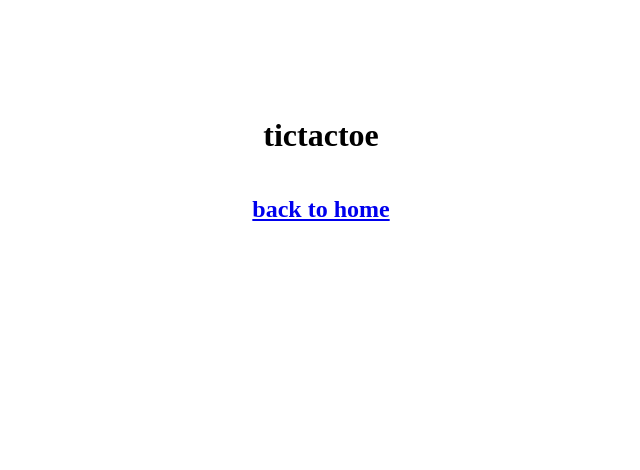
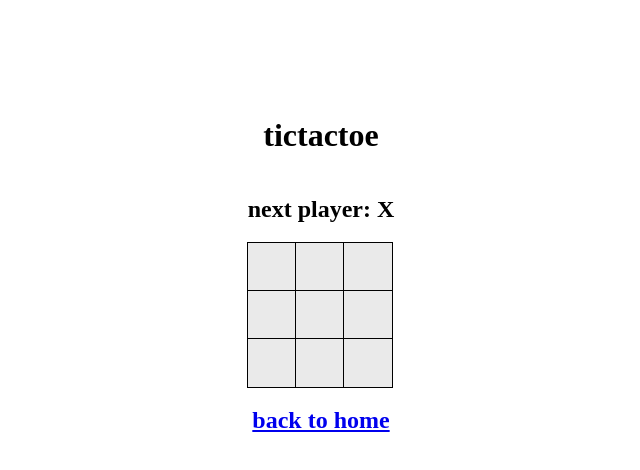
Before and after one commit to TomTomMao/react-tutorial-tic-tac-toe, a Next.js app: page /games/tictactoe in a window 1280 px wide. Shown: the top 470 px of the page, without its empty margins (319-959 px from the left). Built offline with nearby package versions, Linux system fonts and the light colour scheme.

Commit message:
game worked

```diff
--- /dev/null
+++ b/app/games/tictactoe/page.module.css
@@ -0,0 +1,21 @@
+.square {
+    border: black 1px solid;
+    background-color: rgb(234, 234, 234);
+    width: 50px;
+    height: 50px;
+    font-size: 1em;
+    margin: -1px;
+}
+.square:hover{
+    background-color: rgb(255, 188, 188);
+}
+
+.board {
+    display: flex;
+    flex-direction: column;
+}
+.boardRow {
+    display: flex;
+    flex-direction: row wrap;
+    align-items: center;
+}
--- a/app/games/tictactoe/page.tsx
+++ b/app/games/tictactoe/page.tsx
@@ -1,5 +1,78 @@
+'use client';
+import styles from './page.module.css';
+import utilStyles from '../../../styles/utils.module.css'
+import { useState } from 'react';
+function Square({ value, onSquareClick }: { value: string | null, onSquareClick: () => void }) {
+    return (
+        <button className={styles.square} onClick={onSquareClick}>
+            {value}
+        </button>
+    )
+}
+function Board() {
+    const [squares , setSquares] = useState(Array(9).fill(null));
+    const [xIsNext, setXIsNext] = useState(true)
+    const winner = calculateWinner(squares);
+    let status : string;
+    if (winner) {
+        status = `winner: ${winner}`
+    } else {
+        status = (xIsNext ? `next player: X` : `next player: O`)
+    }
+    function handleClick(i: number) {
+        if (calculateWinner(squares)) {
+            return;
+        }
+        console.log(`button ${i} clicked`)
+        const newSquares = squares.slice()
+        xIsNext ? newSquares[i] = "X" : newSquares[i] = "O"
+        setXIsNext(!xIsNext);
+        setSquares(newSquares);
+    }
+    return (
+        <div className={styles.board}>
+            <h2>{status}</h2>
+            <div className={styles.boardRow}>
+                <Square key={0} value={squares[0]} onSquareClick={() => handleClick(0)} />
+                <Square key={1} value={squares[1]} onSquareClick={() => handleClick(1)} />
+                <Square key={2} value={squares[2]} onSquareClick={() => handleClick(2)} />
+            </div>
+            <div className={styles.boardRow}>
+                <Square key={3} value={squares[3]} onSquareClick={() => handleClick(3)} />
+                <Square key={4} value={squares[4]} onSquareClick={() => handleClick(4)} />
+                <Square key={5} value={squares[5]} onSquareClick={() => handleClick(5)} />
+            </div>
+            <div className={styles.boardRow}>
+                <Square key={6} value={squares[6]} onSquareClick={() => handleClick(6)} />
+                <Square key={7} value={squares[7]} onSquareClick={() => handleClick(7)} />
+                <Square key={8} value={squares[8]} onSquareClick={() => handleClick(8)} />
+            </div>
+        </div>)
+}
 export default function Game() {
     return (
+        <>
             <h1>tictactoe</h1>
+            <Board></Board>
+        </>
     )
 }
+function calculateWinner(squares) {
+    const lines = [
+        [0,1,2],
+        [3,4,5],
+        [6,7,8],
+        [0,3,6],
+        [1,4,7],
+        [2,5,8],
+        [0,4,8],
+        [2,4,6]
+    ]
+    for (let [a,b,c] of lines) {
+        if (squares[a] && squares[a]==squares[b] && squares[b]==squares[c]) {
+            console.log([a,b,c])
+            return squares[a]
+        }
+    }
+    return null;
+}
--- a/styles/utils.module.css
+++ b/styles/utils.module.css
@@ -1,7 +1,15 @@
-.containerFlexColCenter {
+.containerFlexColCenter,.containerFlexColCenterM0,.containerFlexColCenterM3 {
     margin: 3rem auto 3rem;
     max-width: 36rem;
     display: flex;
     flex-direction: column;
     align-items: center;
 }
+
+.containerFlexColCenterM3 {
+    margin: 3rem auto 3rem;
+}
+
+.containerFlexColCenterM0 {
+    margin: 0rem auto 0rem;
+}
```
